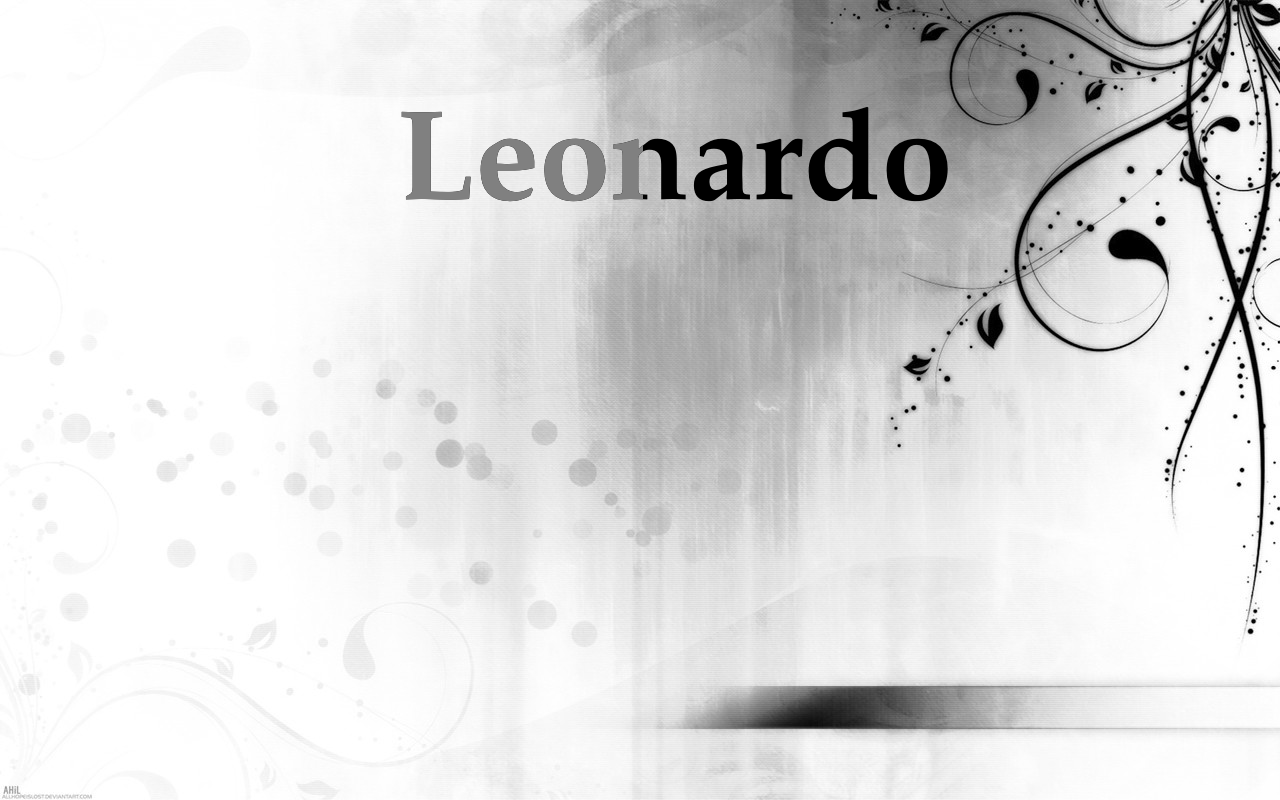
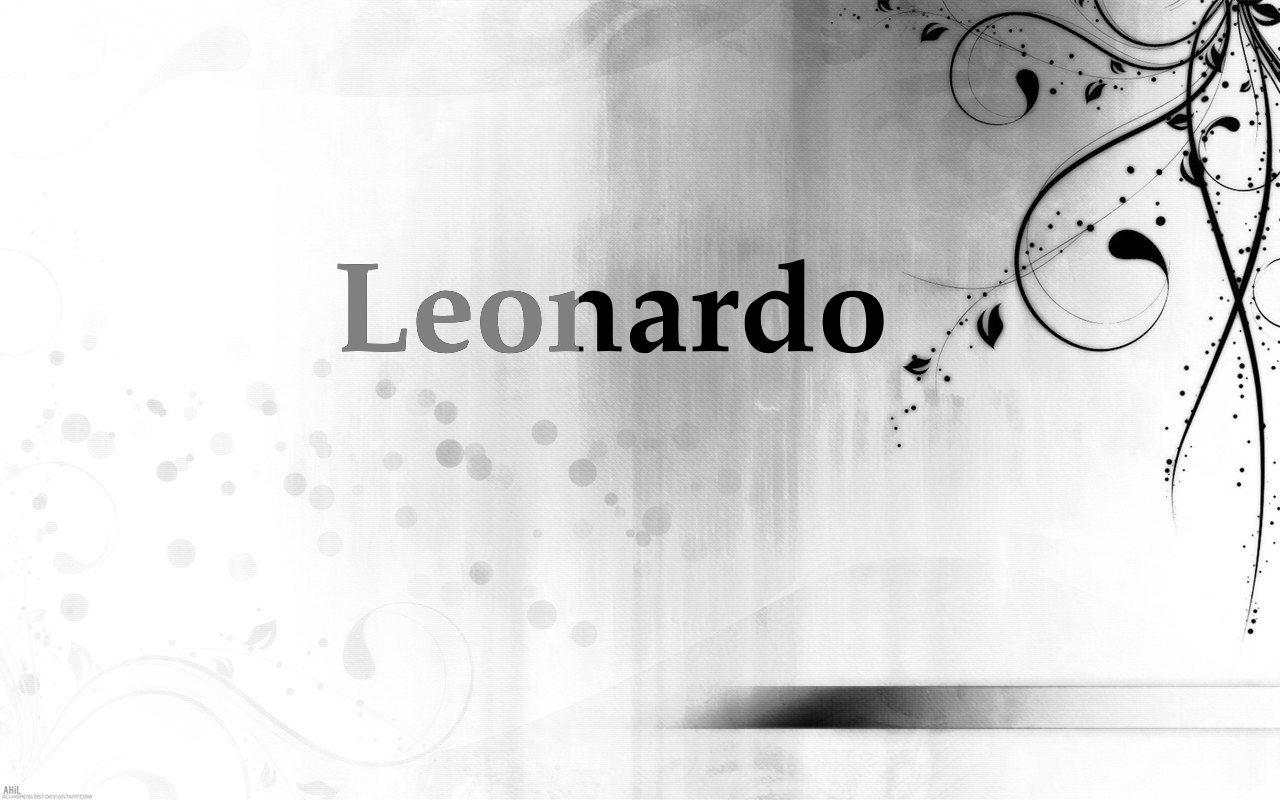
Before and after one commit to LeoM98/Typography_Design, a plain HTML site: page index.html in a window 1280 px wide. Drawn offline with Linux system fonts and the light colour scheme.

Commit message:
Update style.css

```diff
--- a/css/style.css
+++ b/css/style.css
@@ -1,11 +1,13 @@
 body {
 	background-image: url(../IMG/imagen.jpg);
+	background-size: cover;
 	min-height: 100%;
 }
 
 h1 {
 	position: absolute;
-	left: 50%;
+	left: 45%;
+	top: 20%;
 	margin-left: -1.9em;
 	color: black;
 	font: 900 800% Baskerville, 'Palatino Linotype', Palatino, serif;
```
